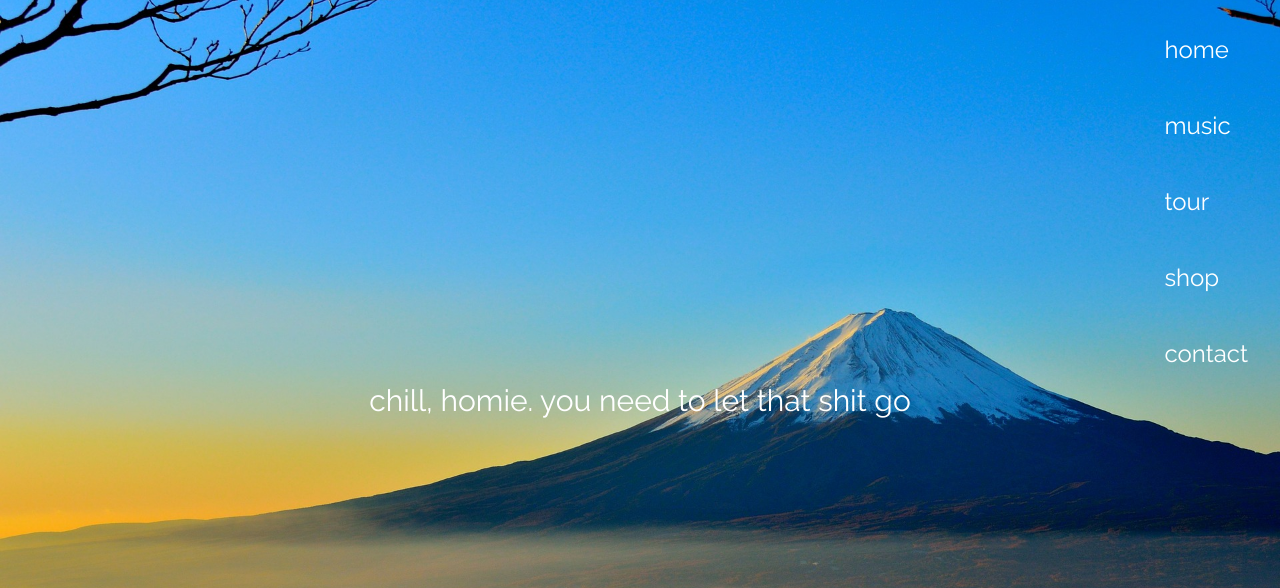
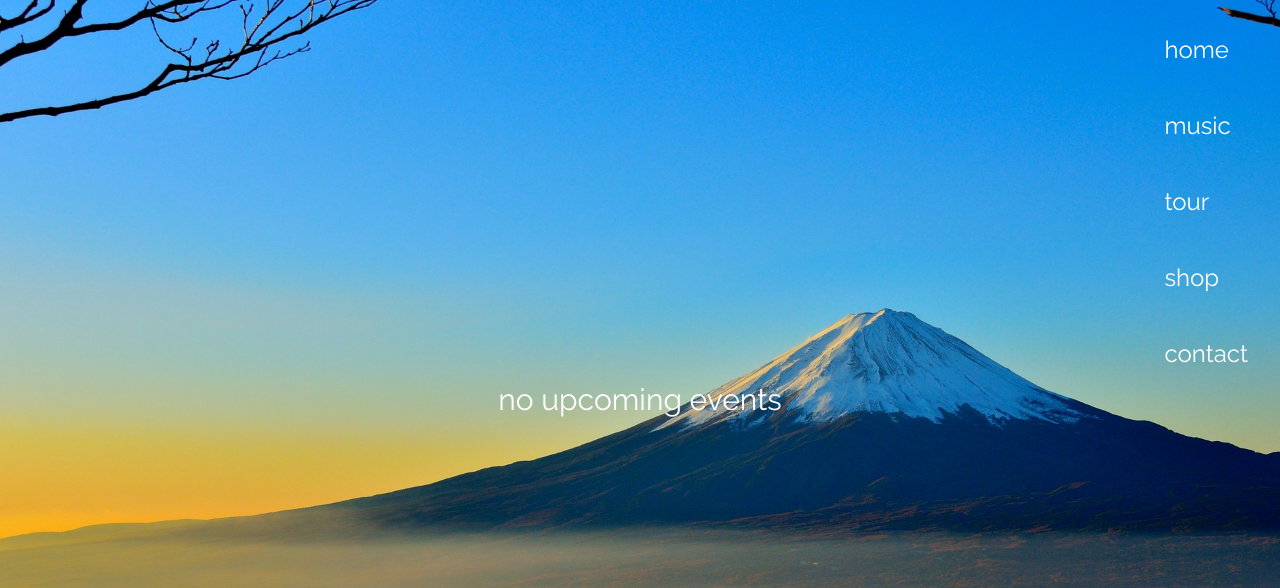
Before and after one commit to exercisepython/pattayamus, a plain HTML site: page tour.html in a window 1280 px wide. Shown: the top 588 px of the page. Drawn offline with nearby package versions, Linux system fonts and the light colour scheme.

Commit message:
Update tour.html

```diff
--- a/tour.html
+++ b/tour.html
@@ -1,6 +1,5 @@
 <!DOCTYPE html>
 <html>
-<head>
 <title>Pattaya</title>
 <meta charset="UTF-8">
 <meta name="viewport" content="width=device-width, initial-scale=1">
@@ -9,7 +8,7 @@
 <link href="https://fonts.googleapis.com/css?family=Raleway" rel="stylesheet">
 <link rel="shortcut icon" type="image/png" href="favicon-16x16.png">
 <style>
-body,h1,h5 {font-family: 'Monoton', cursive;}
+body,h1,h5, h2 {font-family: 'Monoton', cursive;}
 body, html {height: 100%}
 .bgimg {
     background-image: url('fuji.jpg');
@@ -22,14 +21,17 @@ p, h2 {font-family: 'Raleway', sans-serif;}
 
 </style>
 
-</head>
-
 <body>
 
 <div class="bgimg w3-display-container w3-text-white">
-  <div class="w3-display-middle w3-jumbo">
-    <h2>chill, homie. you need to let that shit go</h2>
-  </div>
+    <div class="w3-display-topleft w3-container ">
+
+    </div>
+
+    <div class="w3-display-middle w3-container">
+        <h2>no upcoming events</h2>
+
+    </div>
   <div class="w3-display-topright w3-container w3-xlarge">
     <a href="./index.html"><p><button class="w3-button w3-hover-none">home</button></p></a>
     <a href="./music.html"><p><button class="w3-button w3-hover-none">music</button></p></a>
```
